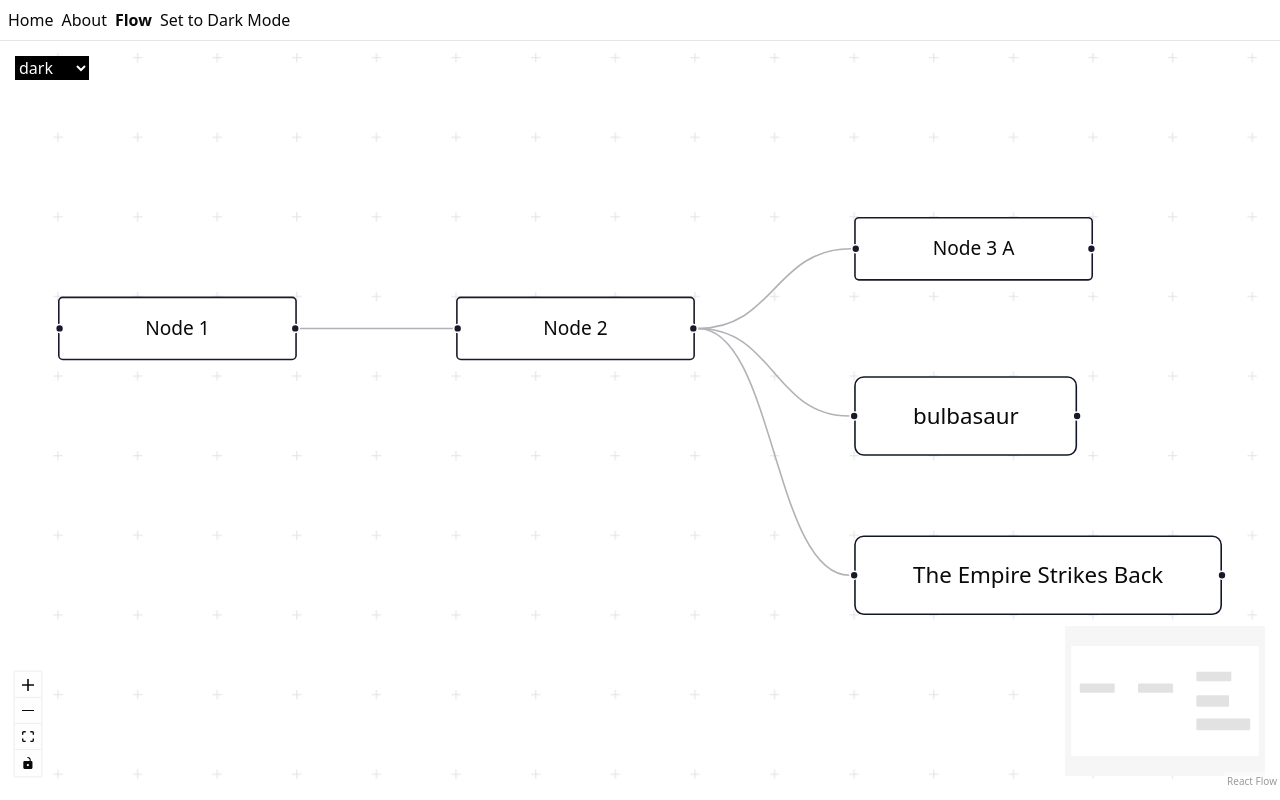
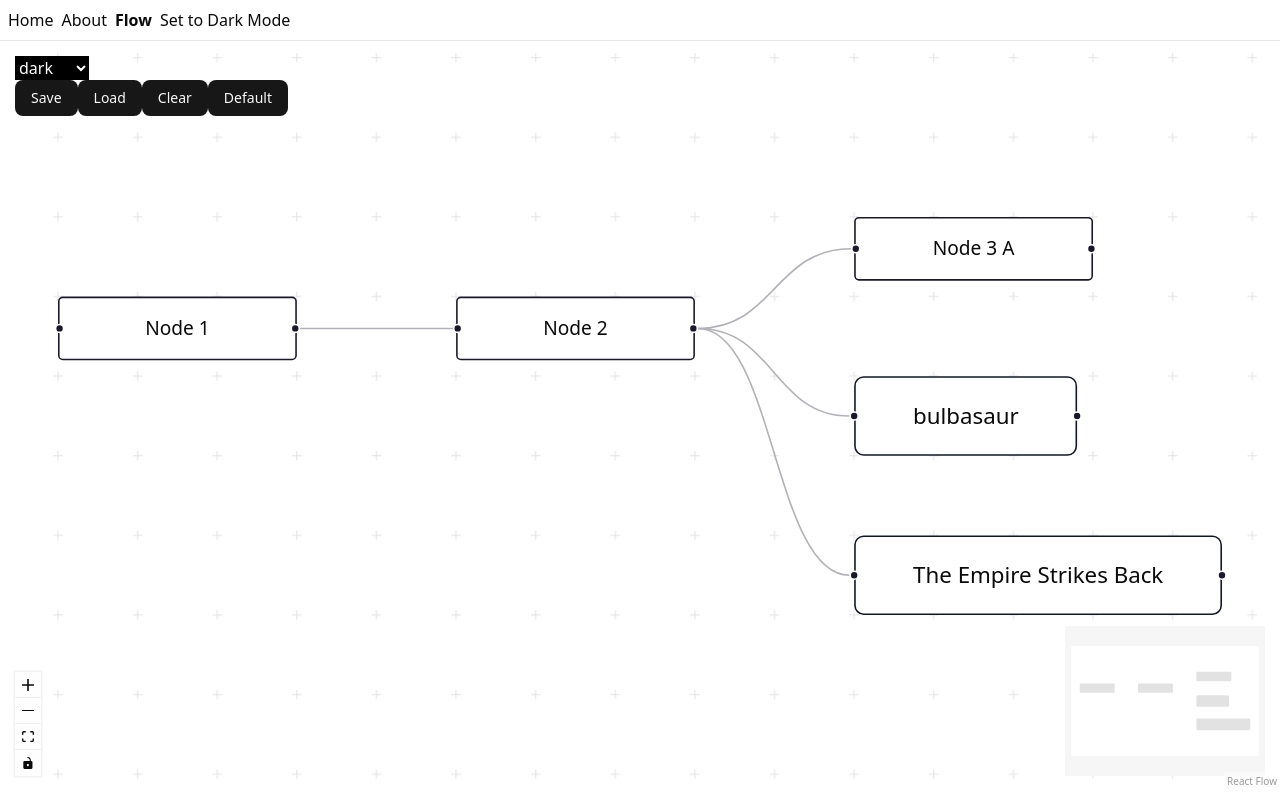
Before and after one commit to emilyeserven/react-flow-experiment, a React (Vite) app in the folder client/: page /flow in a window 1280 px wide. Built offline with nearby package versions, Linux system fonts and the light colour scheme.

Commit message:
Basic state management via localStorage added in

```diff
--- a/client/src/routes/flow.tsx
+++ b/client/src/routes/flow.tsx
@@ -10,6 +10,7 @@ import { addEdge, Panel, applyEdgeChanges, applyNodeChanges, Position, ReactFlow
 import "@xyflow/react/dist/style.css";
 import { FilmNode } from "@/components/nodes/FilmNode.tsx";
 import { PokemonNode } from "@/components/nodes/PokemonNode.tsx";
+import { Button } from "@/components/ui/Button.tsx";
 import { useTheme } from "@/hooks/useTheme.ts";
 
 const initialNodes: Node[] = [
@@ -106,8 +107,8 @@ export const Route = createFileRoute("/flow")({
 function Flow() {
   const appColorMode = useTheme();
   const [colorMode, setColorMode] = useState<ColorMode>(appColorMode);
-  const [nodes, setNodes] = useState(initialNodes);
-  const [edges, setEdges] = useState(initialEdges);
+  const [nodes, setNodes] = useState(localStorage.getItem("nodes") ? JSON.parse(localStorage.getItem("nodes") + "") : initialNodes);
+  const [edges, setEdges] = useState(localStorage.getItem("edges") ? JSON.parse(localStorage.getItem("edges") + "") : initialEdges);
 
   const onNodesChange: OnNodesChange = useCallback(
     changes => setNodes(nodesSnapshot => applyNodeChanges(changes, nodesSnapshot)),
@@ -124,6 +125,26 @@ function Flow() {
 
   const onChange: ChangeEventHandler<HTMLSelectElement> = (evt) => {
     setColorMode(evt.target.value as ColorMode);
+  };
+
+  const handleSaveClicked = () => {
+    localStorage.setItem("nodes", JSON.stringify(nodes));
+    localStorage.setItem("edges", JSON.stringify(edges));
+  };
+
+  const handleClearClicked = () => {
+    localStorage.setItem("edges", JSON.stringify([]));
+    setEdges([]);
+  };
+
+  const handleLoadClicked = () => {
+    setNodes(localStorage.getItem("nodes") && JSON.parse(localStorage.getItem("nodes") + ""));
+    setEdges(localStorage.getItem("edges") && JSON.parse(localStorage.getItem("edges") + ""));
+  };
+
+  const handleDefaultClicked = () => {
+    setNodes(initialNodes);
+    setEdges(initialEdges);
   };
 
   return (
@@ -151,6 +172,8 @@ function Flow() {
         <MiniMap />
 
         <Panel position="top-left">
+          <div>
+            <div>
               <select
                 className={`
                   bg-black text-white
@@ -163,6 +186,14 @@ function Flow() {
                 <option value="light">light</option>
                 <option value="system">system</option>
               </select>
+            </div>
+            <div>
+              <Button onClick={() => { handleSaveClicked(); }}>Save</Button>
+              <Button onClick={() => { handleLoadClicked(); }}>Load</Button>
+              <Button onClick={() => { handleClearClicked(); }}>Clear</Button>
+              <Button onClick={() => { handleDefaultClicked(); }}>Default</Button>
+            </div>
+          </div>
         </Panel>
       </ReactFlow>
     </div>
```
Lines whose indentation alone changed are shown as unchanged.
